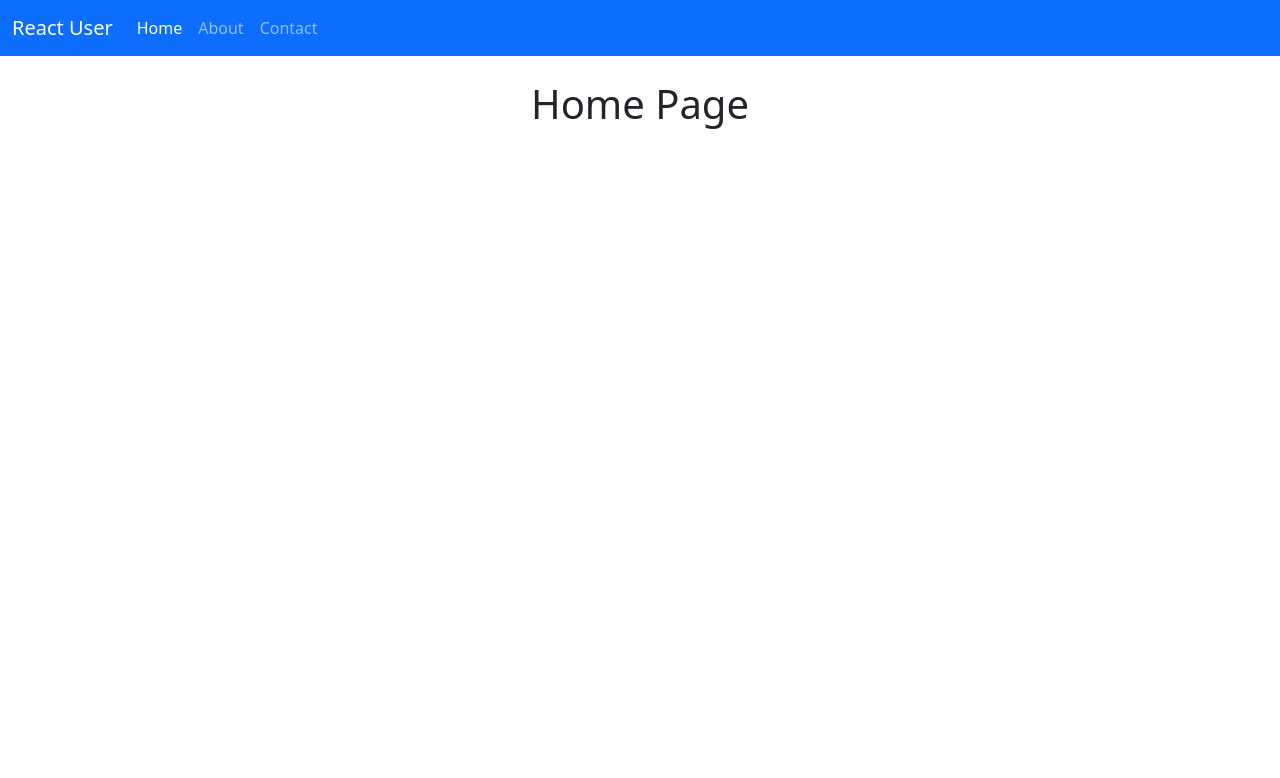
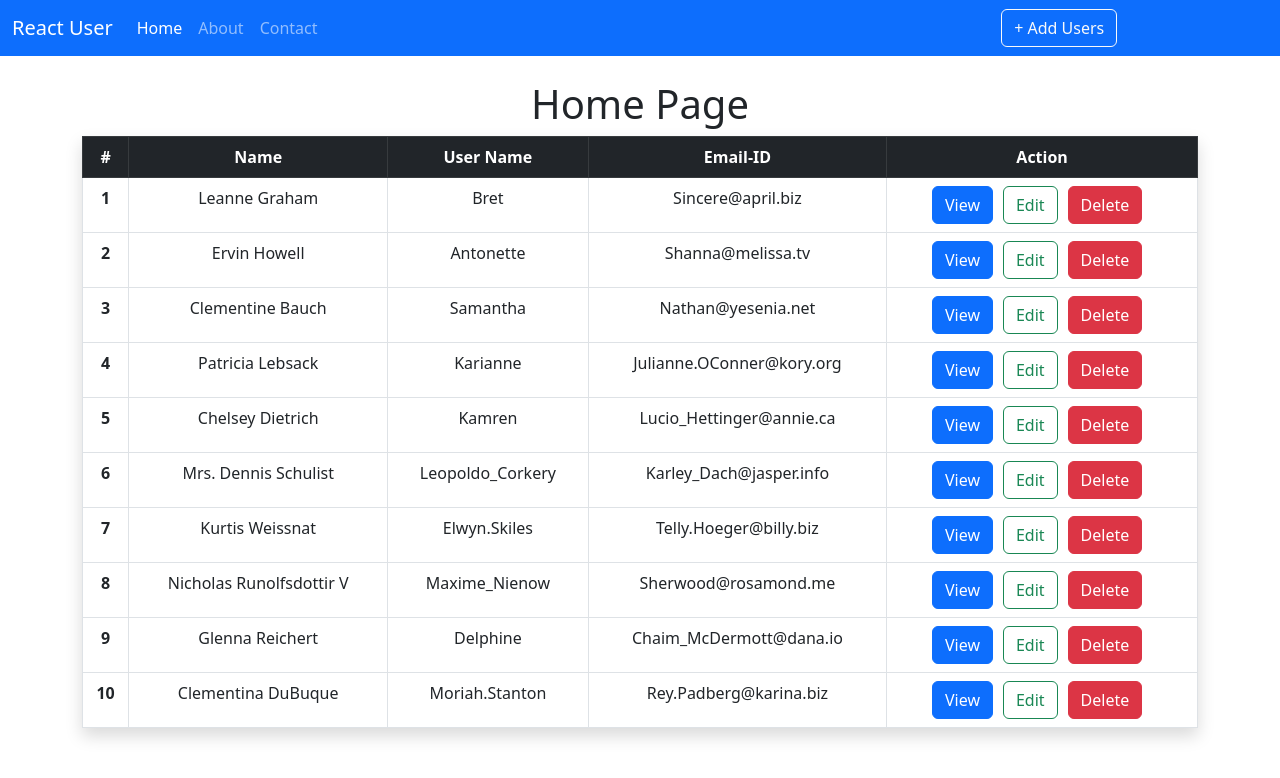
Before and after one commit to Mahmaduvesh/ReactJS_Crud_opeation, a React (Create React App) app: page / in a window 1280 px wide. Shown: the top 778 px of the page. Built offline with nearby package versions, Linux system fonts and the light colour scheme; data requests are answered from the project's data file.

Commit message:
add table

```diff
--- a/src/components/pages/Contact.js
+++ b/src/components/pages/Contact.js
@@ -5,72 +5,80 @@ const Contact = () => {
     <div className="container">
       <div className="py-4">
         <h1>Contact Page</h1>
-        <form class="row g-3 shadow">
-          <div class="col-md-6">
-            <label for="inputEmail4" class="form-label">
+        <form className="row g-3 shadow">
+          <div className="col-md-6">
+            <label for="inputEmail4" className="form-label">
               Email
             </label>
-            <input type="email" class="form-control" id="inputEmail4" />
+            <input type="email" className="form-control" id="inputEmail4" />
           </div>
-          <div class="col-md-6">
-            <label for="inputPassword4" class="form-label">
+          <div className="col-md-6">
+            <label for="inputPassword4" className="form-label">
               Password
             </label>
-            <input type="password" class="form-control" id="inputPassword4" />
+            <input
+              type="password"
+              className="form-control"
+              id="inputPassword4"
+            />
           </div>
-          <div class="col-12">
-            <label for="inputAddress" class="form-label">
+          <div className="col-12">
+            <label for="inputAddress" className="form-label">
               Address
             </label>
             <input
               type="text"
-              class="form-control"
+              className="form-control"
               id="inputAddress"
               placeholder="1234 Main St"
             />
           </div>
-          <div class="col-12">
-            <label for="inputAddress2" class="form-label">
+          <div className="col-12">
+            <label for="inputAddress2" className="form-label">
               Address 2
             </label>
             <input
               type="text"
-              class="form-control"
+              className="form-control"
               id="inputAddress2"
               placeholder="Apartment, studio, or floor"
             />
           </div>
-          <div class="col-md-6">
-            <label for="inputCity" class="form-label">
+          <div className="col-md-6">
+            <label for="inputCity" className="form-label">
               City
             </label>
-            <input type="text" class="form-control" id="inputCity" />
+            <input type="text" className="form-control" id="inputCity" />
           </div>
-          <div class="col-md-4">
-            <label for="inputState" class="form-label">
+          <div className="col-md-4">
+            <label for="inputState" className="form-label">
               State
             </label>
-            <select id="inputState" class="form-select">
+            <select id="inputState" className="form-select">
               <option selected>Choose...</option>
               <option>...</option>
             </select>
           </div>
-          <div class="col-md-2">
-            <label for="inputZip" class="form-label">
+          <div className="col-md-2">
+            <label for="inputZip" className="form-label">
               Zip
             </label>
-            <input type="text" class="form-control" id="inputZip" />
+            <input type="text" className="form-control" id="inputZip" />
           </div>
-          <div class="col-12">
-            <div class="form-check">
-              <input class="form-check-input" type="checkbox" id="gridCheck" />
-              <label class="form-check-label" for="gridCheck">
+          <div className="col-12">
+            <div className="form-check">
+              <input
+                className="form-check-input"
+                type="checkbox"
+                id="gridCheck"
+              />
+              <label className="form-check-label" for="gridCheck">
                 Check me out
               </label>
             </div>
           </div>
-          <div class="col-12">
-            <button type="submit" class="btn btn-primary">
+          <div className="col-12">
+            <button type="submit" className="btn btn-primary">
               Sign in
             </button>
           </div>
--- a/src/components/pages/Home.js
+++ b/src/components/pages/Home.js
@@ -1,13 +1,75 @@
-import React, { useState } from "react";
+import React, { useEffect, useState } from "react";
 import axios from "axios";
 
 const Home = () => {
   const [users, setUsers] = useState([]);
 
+  useEffect(() => {
+    // console.log("hey");
+    loadusers();
+  }, []);
+
+  //
+  const loadusers = async () => {
+    const result = await axios.get("http://localhost:3003/users");
+    // console.log(result);
+    setUsers(result.data);
+  };
   return (
     <div className="container">
       <div className="py-4">
         <h1>Home Page</h1>
+
+        <table className="table table-bordered shadow">
+          <thead className="table-dark">
+            <tr>
+              <th scope="col">#</th>
+              <th scope="col">Name</th>
+              <th scope="col">User Name</th>
+              <th scope="col">Email-ID</th>
+              <th scope="col">Action</th>
+            </tr>
+          </thead>
+          <tbody>
+            {/* <tr>
+              <th scope="row">1</th>
+              <td>Mark</td>
+              <td>Otto</td>
+              <td>@mdo</td>
+            </tr> */}
+            {users.map((user, index) => (
+              <tr>
+                <th scope="row">{index + 1}</th>
+                <td>{user.name}</td>
+                <td>{user.username}</td>
+                <td>{user.email}</td>
+                <td>
+                  <button
+                    type="button"
+                    class="btn btn-primary"
+                    style={{ marginRight: "10px" }}
+                  >
+                    View
+                  </button>
+                  <button
+                    type="button"
+                    class="btn btn-outline-success "
+                    style={{ marginRight: "10px" }}
+                  >
+                    Edit
+                  </button>
+                  <button
+                    type="button"
+                    class="btn btn-danger "
+                    style={{ marginRight: "10px" }}
+                  >
+                    Delete
+                  </button>
+                </td>
+              </tr>
+            ))}
+          </tbody>
+        </table>
       </div>
     </div>
   );
--- a/src/components/pages/layouts/Navbar.js
+++ b/src/components/pages/layouts/Navbar.js
@@ -38,6 +38,13 @@ const Navbar = () => {
             </li>
           </ul>
         </div>
+        <button
+          type="button"
+          class="btn btn-outline-light"
+          style={{ marginRight: "12%" }}
+        >
+          + Add Users
+        </button>
       </div>
     </nav>
   );
```
